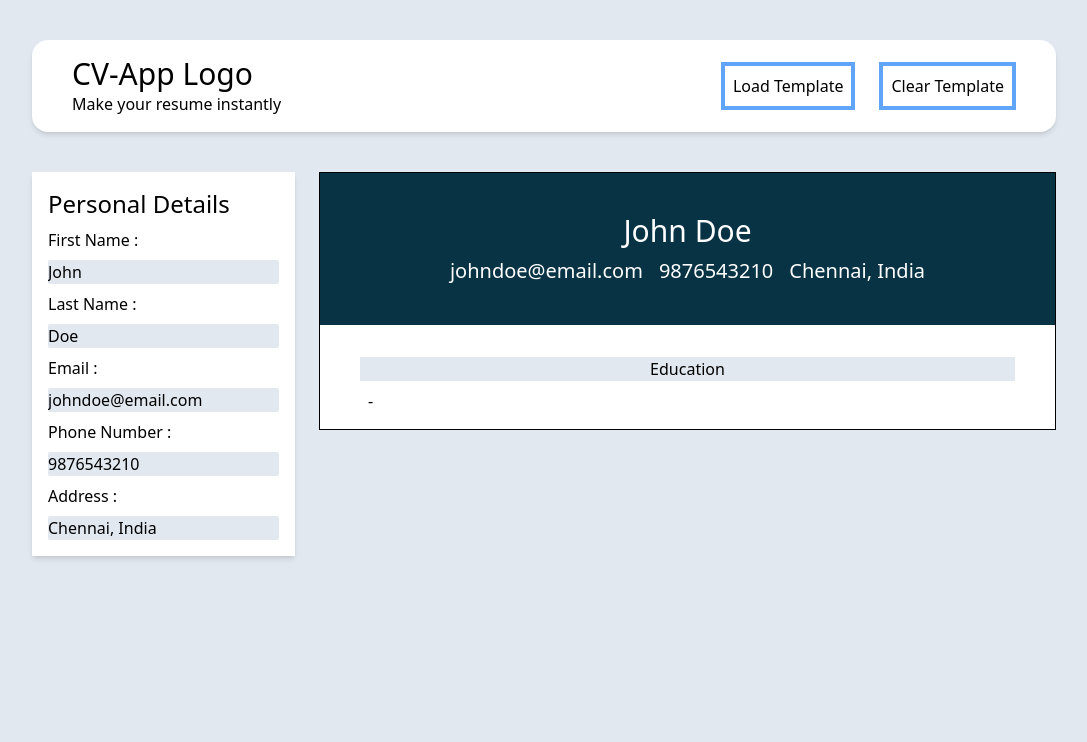
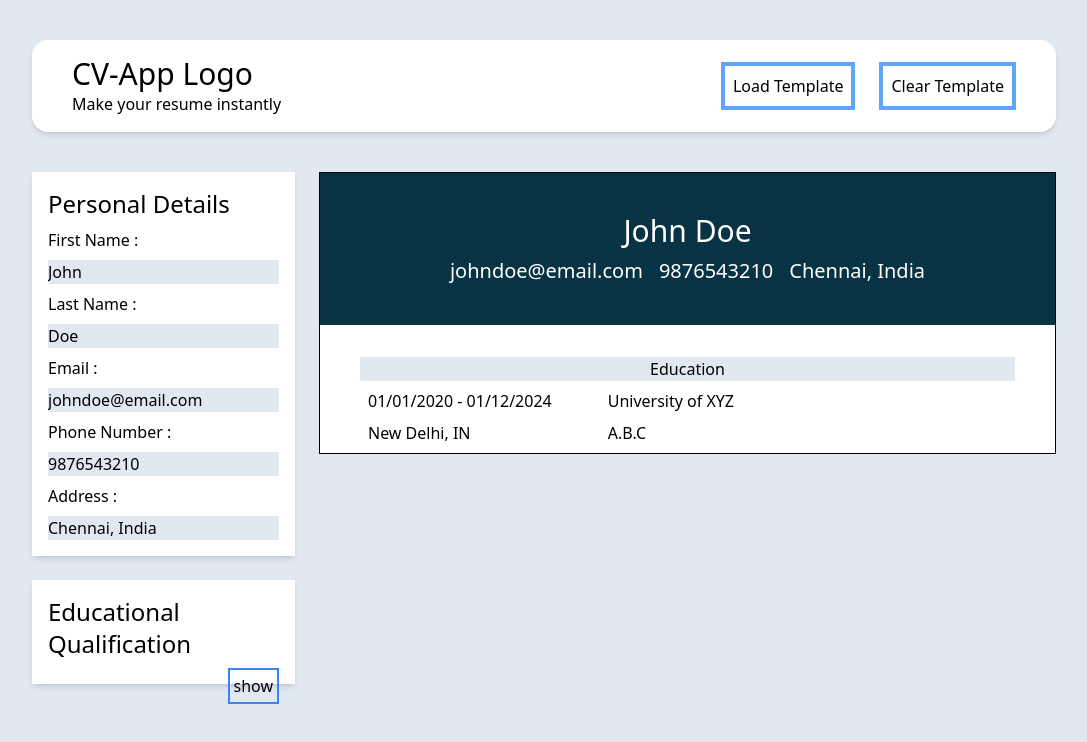
Before and after one commit to roopxx/cv-app, a React (Vite) app: page / in a window 1280 px wide. Shown: the top 742 px of the page, without its empty margins (96-1183 px from the left). Built offline with nearby package versions, Linux system fonts and the light colour scheme.

Commit message:
Add `<Educational />` component

```diff
--- a/src/App.jsx
+++ b/src/App.jsx
@@ -1,19 +1,25 @@
 import "./App.css";
 import Header from "./components/Header";
 import Personal from "./components/Personal";
+import Educational from "./components/Educational";
 import Resume from "./components/Resume";
 import { useState } from "react";
 
 function App() {
-  const exampleData = {
+  const resumeData = {
     firstName: "John",
     lastName: "Doe",
     email: "johndoe@email.com",
     phoneNumber: "9876543210",
     address: "Chennai, India",
+    schoolName: "University of XYZ",
+    degree: "A.B.C",
+    startDate: "2020-01-01",
+    endDate: "2024-12-01",
+    location: "New Delhi, IN",
   };
 
-  const [personalDetails, setPersonalDetails] = useState(exampleData);
+  const [personalDetails, setPersonalDetails] = useState(resumeData);
 
   function handleChange(event) {
     setPersonalDetails({
@@ -23,7 +29,7 @@ function App() {
   }
 
   function loadTemplate() {
-    setPersonalDetails(exampleData);
+    setPersonalDetails(resumeData);
   }
 
   function clearTemplate() {
@@ -44,6 +50,10 @@ function App() {
             personalDetails={personalDetails}
             handleChange={handleChange}
           />
+          <Educational
+            personalDetails={personalDetails}
+            handleChange={handleChange}
+          />
         </div>
         <div className="w-full">
           <Resume personalDetails={personalDetails} />
```
